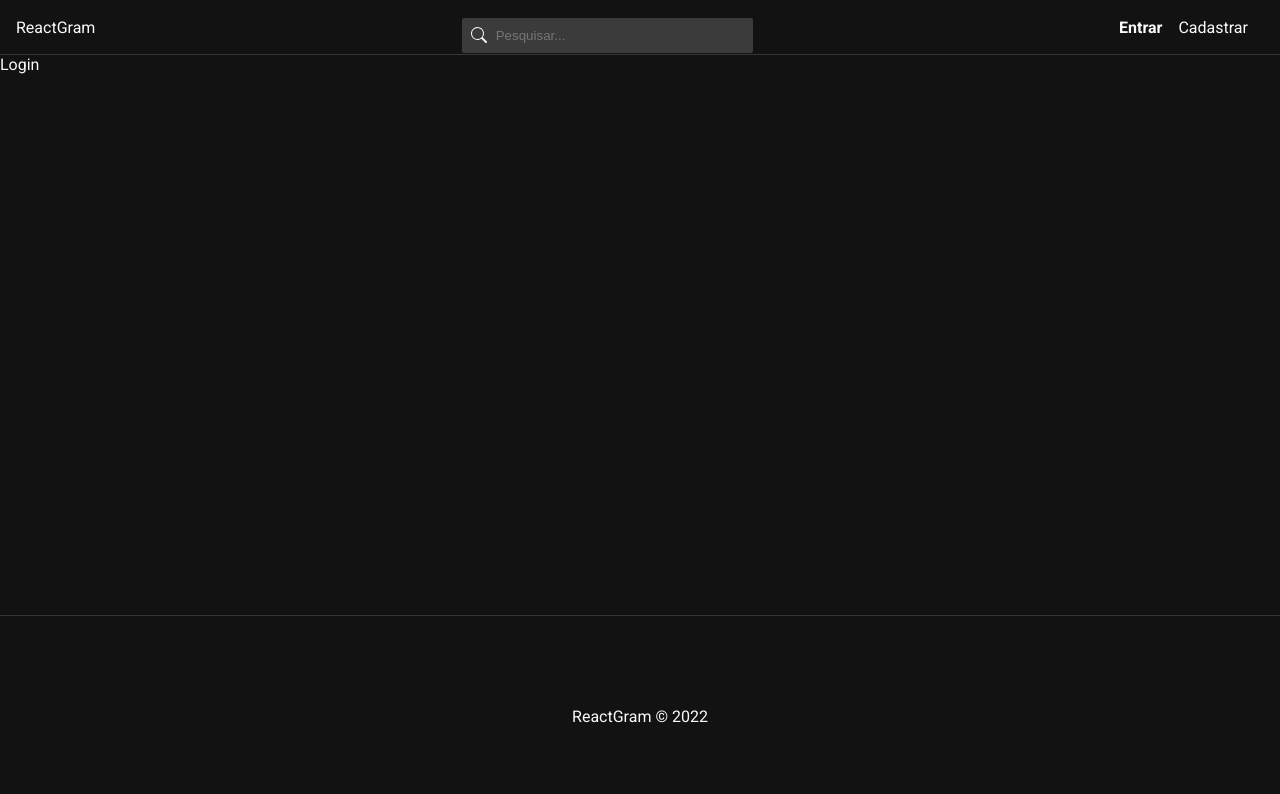
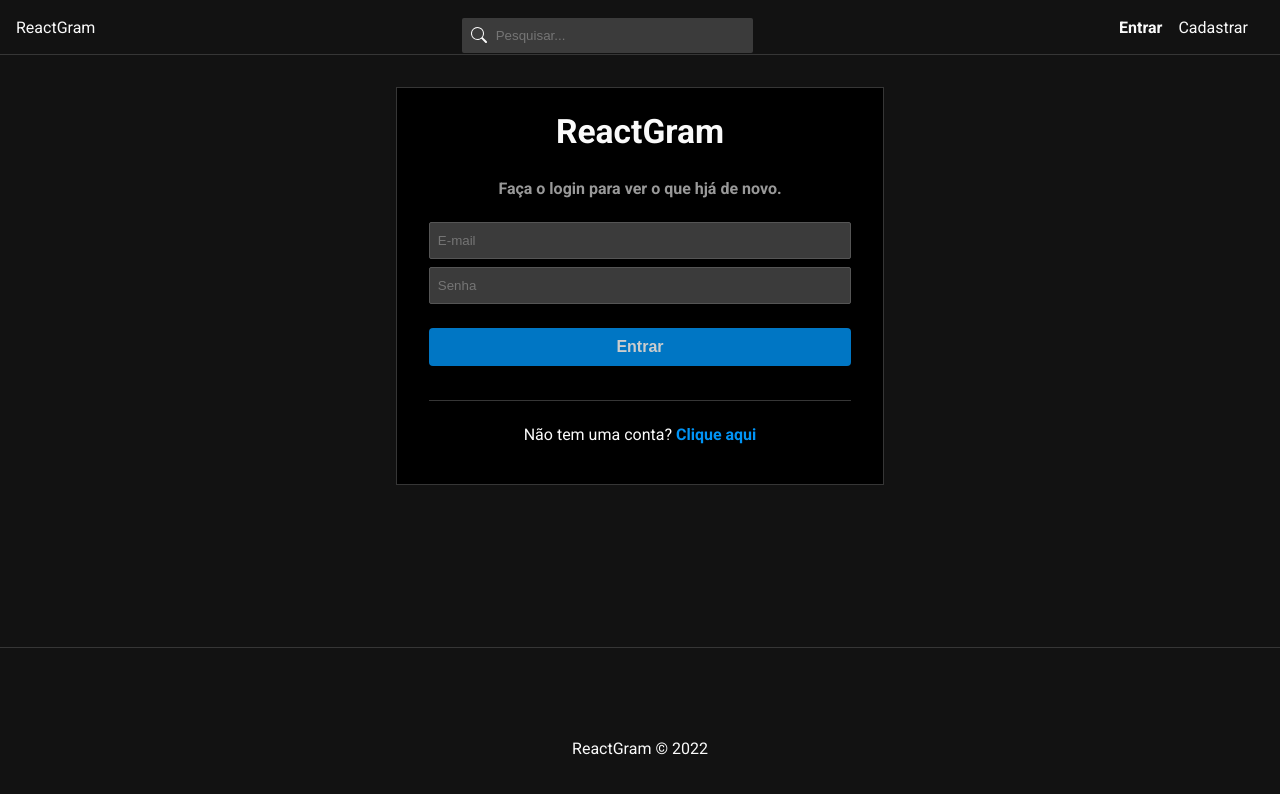
Before and after one commit to Michael-Almeida/ReactGram, a React (Create React App) app in the folder frontend/: page /login in a window 1280 px wide. Shown: the top 794 px of the page. Built offline with nearby package versions, Linux system fonts and the light colour scheme.

Commit message:
Validações de login

```diff
--- a/frontend/src/pages/Auth/Login.js
+++ b/frontend/src/pages/Auth/Login.js
@@ -1,7 +1,65 @@
 import "./Auth.css";
 
+// components
+import { Link } from "react-router-dom";
+import Message from "../../components/Message";
+
+// Hooks
+import { useEffect, useState } from "react";
+import { useSelector, useDispatch } from "react-redux";
+
+// Redux
+import { login, reset } from "../../slices/AuthSlice";
+
 const Login = () => {
-  return <div>Login</div>;
+  const [email, setEmail] = useState("");
+  const [password, setPassword] = useState("");
+
+  const dispatch = useDispatch();
+  const { loading, error } = useSelector((state) => state.auth);
+
+  const handleSubmit = (e) => {
+    e.preventDefault();
+
+    const user = {
+      email,
+      password,
+    };
+
+    dispatch(login(user));
+  };
+
+  // clean all auth states
+  useEffect(() => {
+    dispatch(reset());
+  }, [dispatch]);
+
+  return (
+    <div id="login">
+      <h2>ReactGram</h2>
+      <p className="subtitle">Faça o login para ver o que hjá de novo.</p>
+      <form onSubmit={handleSubmit}>
+        <input
+          type="text"
+          placeholder="E-mail"
+          onChange={(e) => setEmail(e.target.value)}
+          value={email || ""}
+        />
+        <input
+          type="password"
+          placeholder="Senha"
+          onChange={(e) => setPassword(e.target.value)}
+          value={password || ""}
+        />
+        {!loading && <input type="submit" value="Entrar" />}
+        {loading && <input type="submit" value="Aguarde..." disabled />}
+        {error && <Message msg={error} type="error" />}
+      </form>
+      <p>
+        Não tem uma conta? <Link to="/register">Clique aqui</Link>
+      </p>
+    </div>
+  );
 };
 
 export default Login;
--- a/frontend/src/services/authService.js
+++ b/frontend/src/services/authService.js
@@ -9,7 +9,7 @@ const register = async (data) => {
       .then((res) => res.json())
       .catch((err) => err);
 
-    if (res) {
+    if (res._id) {
       localStorage.setItem("user", JSON.stringify(res));
     }
     return res;
@@ -23,9 +23,28 @@ const logout = () => {
   localStorage.removeItem("User");
 };
 
+// sigIn an user
+const login = async (data) => {
+  const config = requestConfig("POST", data);
+  try {
+    const res = await fetch(api + "/users/login", config)
+      .then((res) => res.json())
+      .catch((err) => err);
+
+    console.log(res);
+    if (res._id) {
+      localStorage.setItem("user", JSON.stringify(res));
+    }
+    return res;
+  } catch (error) {
+    console.log(error);
+  }
+};
+
 const authService = {
   register,
   logout,
+  login,
 };
 
 export default authService;
--- a/frontend/src/slices/AuthSlice.js
+++ b/frontend/src/slices/AuthSlice.js
@@ -28,6 +28,18 @@ export const register = createAsyncThunk(
 // Logout an User
 export const logout = createAsyncThunk("auth/logout", async () => {
   await authService.logout();
+});
+
+// siginIn an user
+export const login = createAsyncThunk("auth/login", async (User, thunkAPI) => {
+  const data = await authService.login(User);
+
+  // check for errors
+  if (data.errors) {
+    return thunkAPI.rejectWithValue(data.errors[0]);
+  }
+
+  return data;
 });
 
 export const authSlice = createSlice({
@@ -62,6 +74,21 @@ export const authSlice = createSlice({
         state.sucess = true;
         state.error = null;
         state.User = null;
+      })
+      .addCase(login.pending, (state) => {
+        state.loading = true;
+        state.error = false;
+      })
+      .addCase(login.fulfilled, (state, action) => {
+        state.loading = false;
+        state.sucess = true;
+        state.error = null;
+        state.User = action.payload;
+      })
+      .addCase(login.rejected, (state, action) => {
+        state.loading = false;
+        state.error = action.payload;
+        state.User = null;
       });
   },
 });
```
